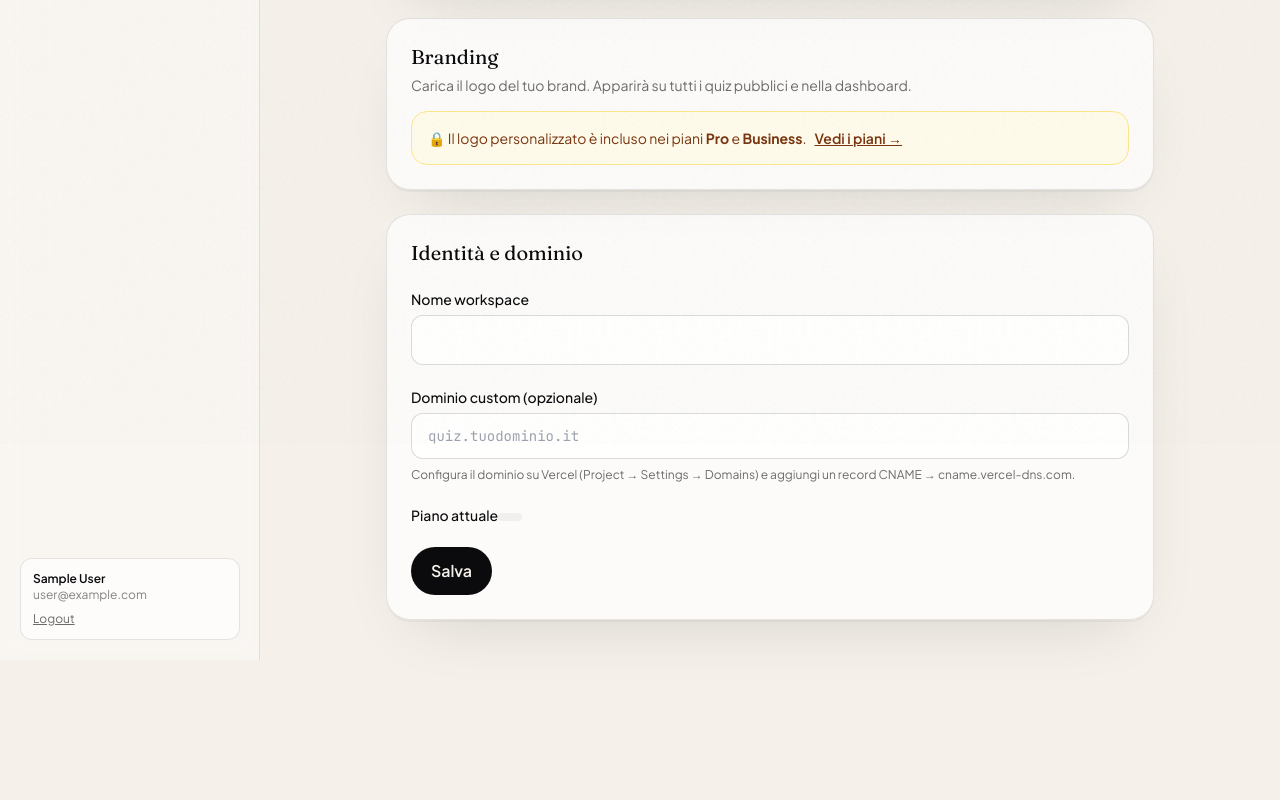
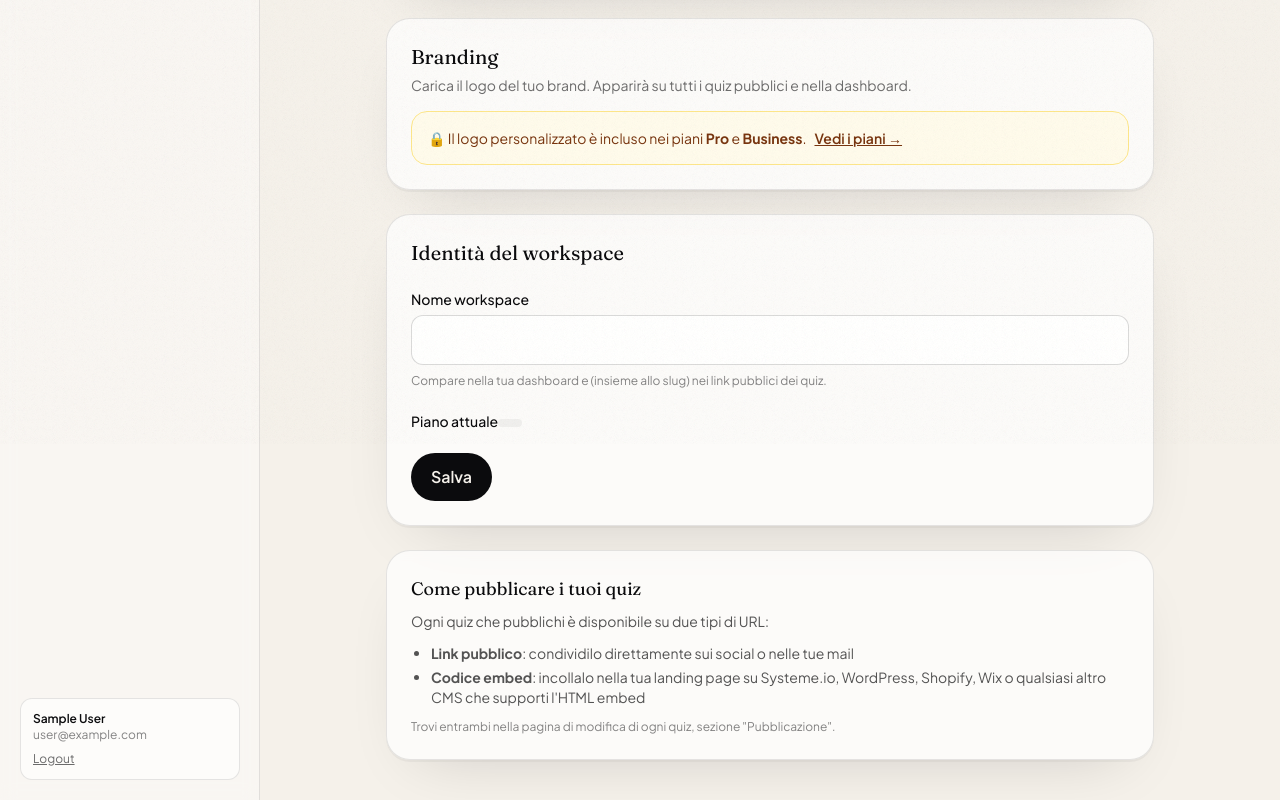
Before and after one commit to saam40ac/quizfunnel, a Next.js app: page /dashboard/settings in a window 1280 px wide. Shown: the part 356-1156 px from the top of the page. Before the commit the page ends 1016 px from the top, so only its background shows below. Built offline with nearby package versions, Linux system fonts and the light colour scheme; no server answers; the database is empty; sample sign-in values are in the browser's storage.

Commit message:
Update page.tsx

```diff
--- a/src/app/dashboard/settings/page.tsx
+++ b/src/app/dashboard/settings/page.tsx
@@ -20,11 +20,9 @@ export default async function SettingsPage({
     const session = await auth();
     const wsId = (session!.user as any).workspaceId as string;
     const name = String(formData.get("name") || "").trim();
-    const customDomain =
-      String(formData.get("customDomain") || "").trim().toLowerCase() || null;
     await prisma.workspace.update({
       where: { id: wsId },
-      data: { name, customDomain },
+      data: { name },
     });
     revalidatePath("/dashboard/settings");
   }
@@ -184,7 +182,7 @@ export default async function SettingsPage({
 
       {/* Resto delle impostazioni */}
       <form action={save} className="card mt-6 space-y-5">
-        <h2 className="font-display text-xl">Identità e dominio</h2>
+        <h2 className="font-display text-xl">Identità del workspace</h2>
         <div>
           <label className="text-sm font-medium">Nome workspace</label>
           <input
@@ -192,17 +190,8 @@ export default async function SettingsPage({
             defaultValue={ws?.name}
             className="mt-1 w-full rounded-xl border border-ink/15 bg-white/80 px-4 py-3"
           />
-        </div>
-        <div>
-          <label className="text-sm font-medium">Dominio custom (opzionale)</label>
-          <input
-            name="customDomain"
-            defaultValue={ws?.customDomain || ""}
-            placeholder="quiz.tuodominio.it"
-            className="mt-1 w-full rounded-xl border border-ink/15 bg-white/80 px-4 py-3 font-mono text-sm"
-          />
-          <p className="mt-2 text-xs text-ink/60">
-            Configura il dominio su Vercel (Project → Settings → Domains) e aggiungi un record CNAME → cname.vercel-dns.com.
+          <p className="mt-2 text-xs text-ink/50">
+            Compare nella tua dashboard e (insieme allo slug) nei link pubblici dei quiz.
           </p>
         </div>
         <div>
@@ -211,6 +200,26 @@ export default async function SettingsPage({
         </div>
         <button className="btn-primary">Salva</button>
       </form>
+
+      {/* Info pubblicazione dei quiz */}
+      <div className="card mt-6 bg-ink/5">
+        <h3 className="font-display text-lg">Come pubblicare i tuoi quiz</h3>
+        <p className="mt-2 text-sm text-ink/70">
+          Ogni quiz che pubblichi è disponibile su due tipi di URL:
+        </p>
+        <ul className="mt-3 list-disc space-y-1 pl-5 text-sm text-ink/70">
+          <li>
+            <strong>Link pubblico</strong>: condividilo direttamente sui social o nelle tue mail
+          </li>
+          <li>
+            <strong>Codice embed</strong>: incollalo nella tua landing page su Systeme.io,
+            WordPress, Shopify, Wix o qualsiasi altro CMS che supporti l'HTML embed
+          </li>
+        </ul>
+        <p className="mt-3 text-xs text-ink/50">
+          Trovi entrambi nella pagina di modifica di ogni quiz, sezione "Pubblicazione".
+        </p>
+      </div>
     </div>
   );
 }
```
